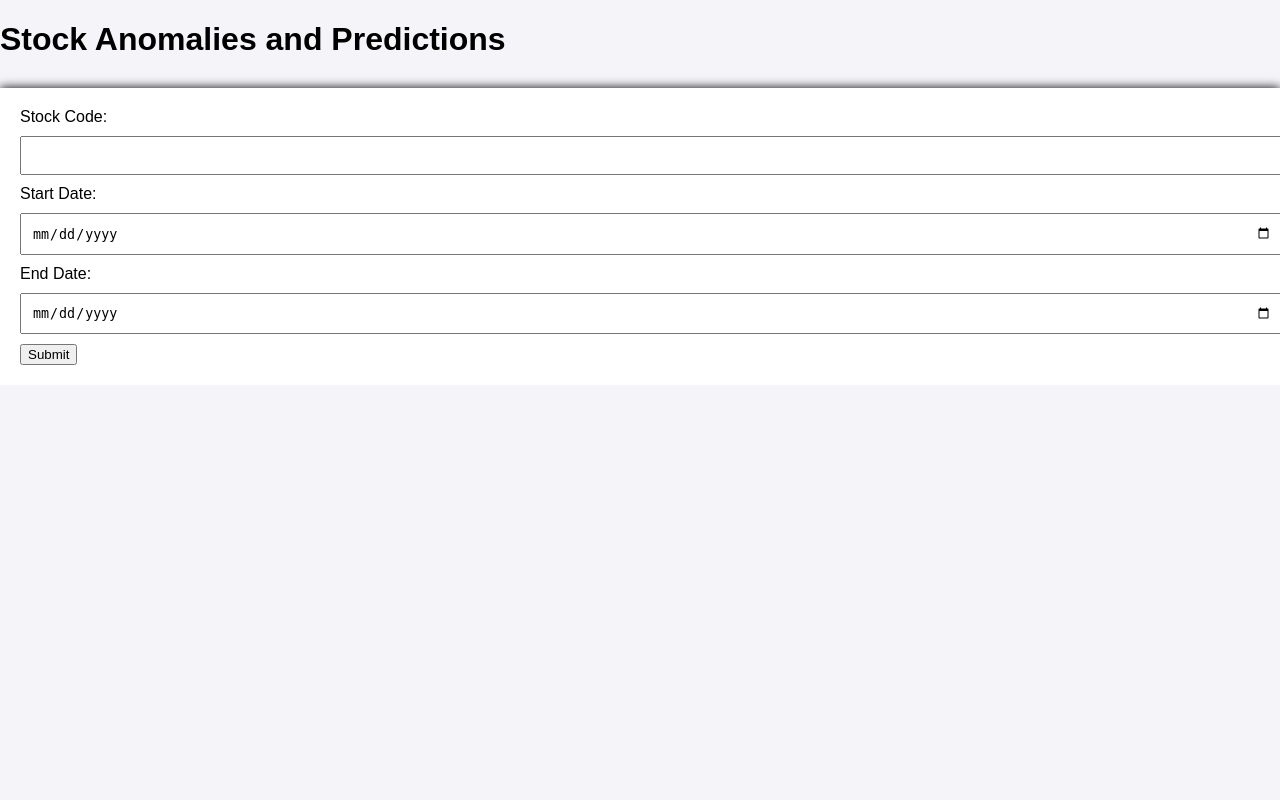
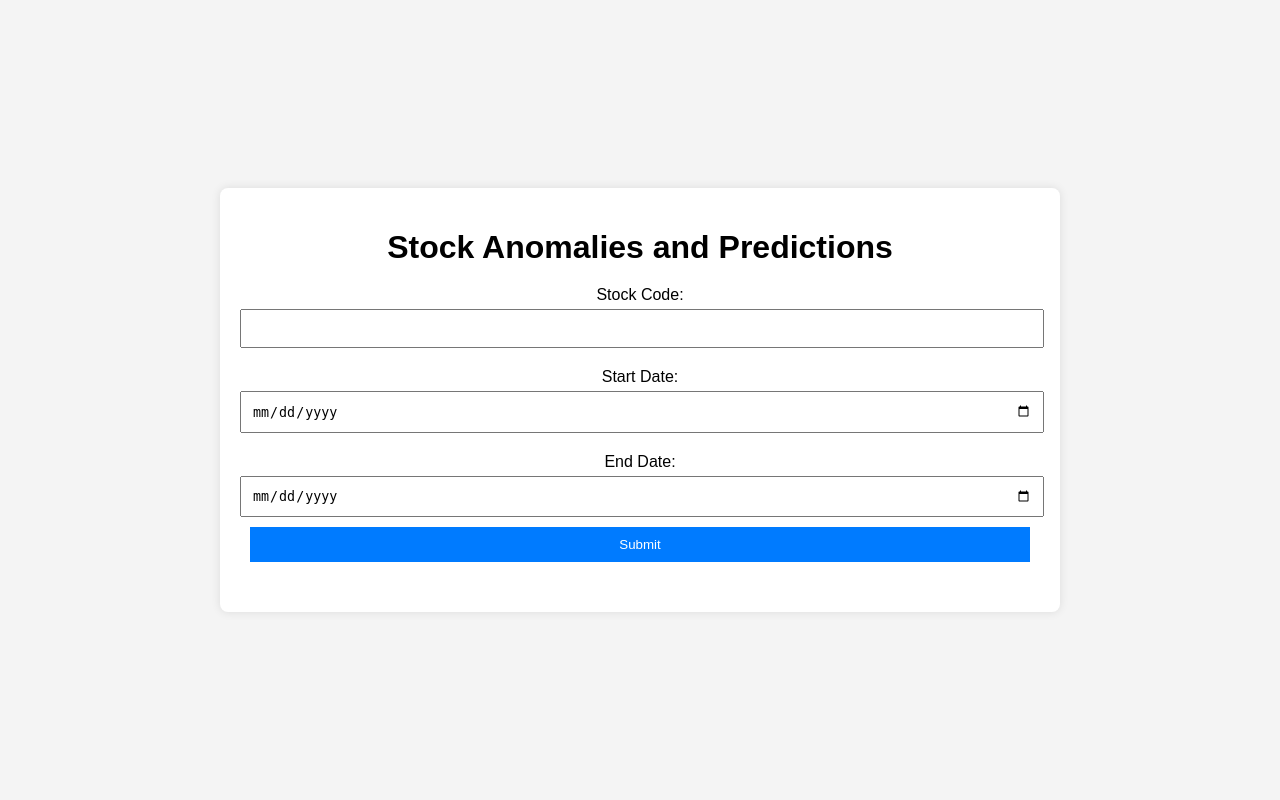
Before and after one commit to AbhishekxMaurya/stock_anomaly, a Flask app: page / in a window 1280 px wide. Run offline with Flask 3, Linux system fonts and the light colour scheme.

Commit message:
style.css

```diff
--- a/static/style.css
+++ b/static/style.css
@@ -1,121 +1,61 @@
 body {
     font-family: Arial, sans-serif;
+    background-color: #f4f4f4;
     margin: 0;
     padding: 0;
-    background-color: #f4f4f9;
+    display: flex;
+    justify-content: center;
+    align-items: center;
+    height: 100vh;
 }
 
 .container {
+    background: white;
+    padding: 20px;
+    border-radius: 8px;
+    box-shadow: 0 0 10px rgba(0, 0, 0, 0.1);
+    max-width: 800px;
     width: 100%;
-    margin: auto;
-    overflow: hidden;
+    text-align: center;
 }
 
-header {
-    background: #35424a;
-    color: #ffffff;
-    padding-top: 30px;
-    min-height: 70px;
-    border-bottom: #e8491d 3px solid;
+h1 {
+    margin-bottom: 20px;
 }
 
-header a {
-    color: #ffffff;
-    text-decoration: none;
-    text-transform: uppercase;
-    font-size: 16px;
+form {
+    margin-bottom: 20px;
 }
 
-header ul {
-    padding: 0;
-    list-style: none;
-    display: flex;
-    justify-content: center;
+label {
+    display: block;
+    margin: 10px 0 5px;
 }
 
-header ul li {
-    display: inline;
-    padding: 0 20px;
-}
-
-header #branding {
-    float: left;
-}
-
-header #branding h1 {
-    margin: 0;
-}
-
-header nav {
-    float: right;
-    margin-top: 10px;
-}
-
-header .highlight, header .current a {
-    color: #e8491d;
-    font-weight: bold;
-}
-
-header a:hover {
-    color: #cccccc;
-    font-weight: bold;
-}
-
-section#showcase {
-    min-height: 400px;
-    background: #35424a;
-    color: #ffffff;
-    text-align: center;
-    padding: 50px 20px;
-}
-
-section#showcase h1 {
-    margin-top: 40px;
-    font-size: 55px;
+input[type="text"],
+input[type="date"],
+button {
+    width: calc(100% - 20px);
+    padding: 10px;
     margin-bottom: 10px;
 }
 
-section#showcase p {
-    font-size: 20px;
-}
-
-form {
-    background: #ffffff;
-    padding: 20px;
-    margin-top: 30px;
-    box-shadow: 0px 0px 10px 0px #000000;
-}
-
-form input[type="text"],
-form input[type="date"],
-form input[type="submit"] {
-    width: 100%;
-    padding: 10px;
-    margin: 10px 0;
-}
-
-form input[type="submit"] {
-    background: #35424a;
-    border: 0;
-    color: #ffffff;
+button {
+    background-color: #007bff;
+    color: white;
+    border: none;
     cursor: pointer;
 }
 
-form input[type="submit"]:hover {
-    background: #e8491d;
+button:hover {
+    background-color: #0056b3;
 }
 
-.progress-container {
-    width: 100%;
-    background: #ddd;
-    margin: 20px 0;
+.plot-container {
+    margin-top: 20px;
 }
 
-.progress-bar {
-    width: 0%;
-    height: 30px;
-    background: #35424a;
-    text-align: center;
-    line-height: 30px;
-    color: white;
+.eta-container {
+    margin-top: 20px;
+    font-size: 1.2em;
 }
```
